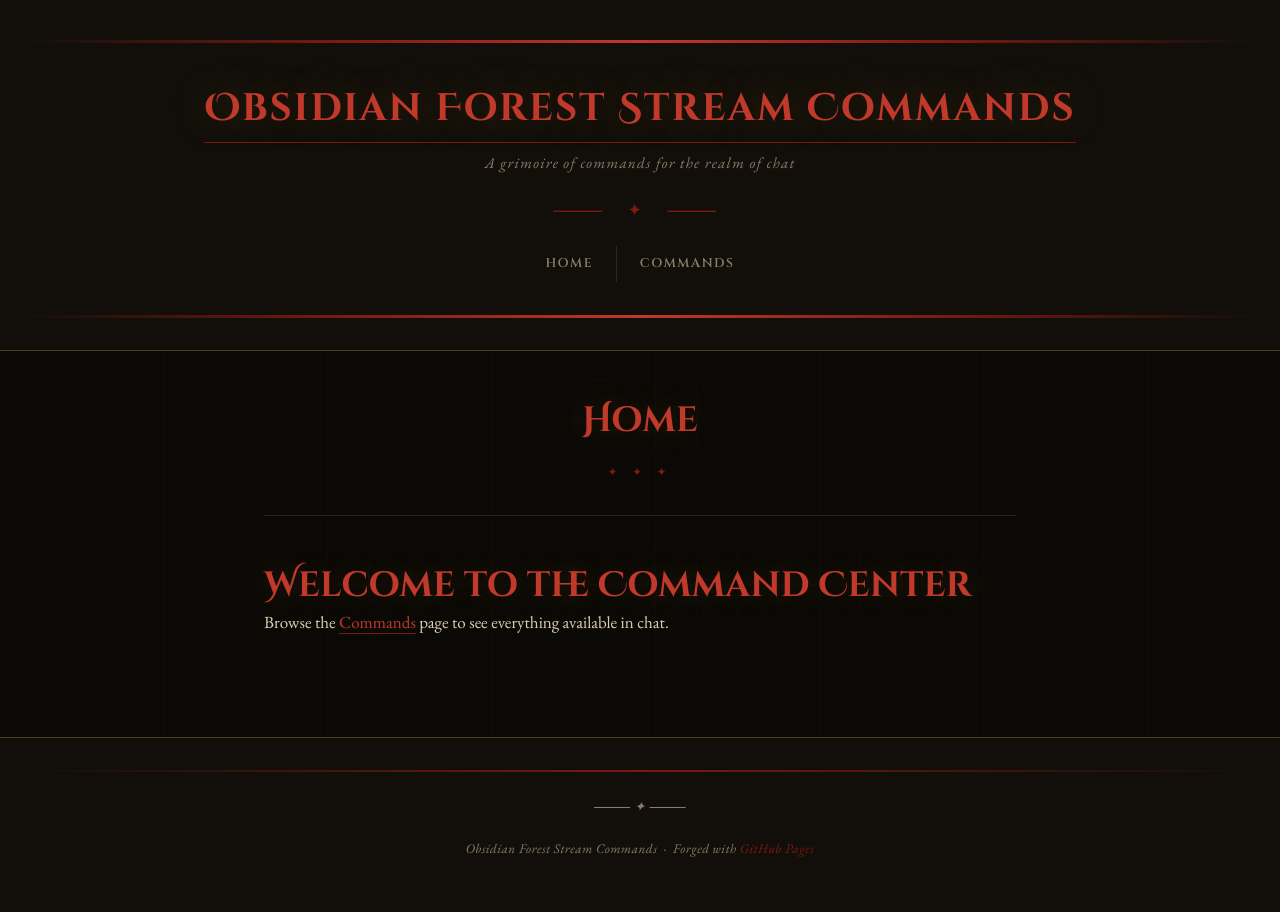
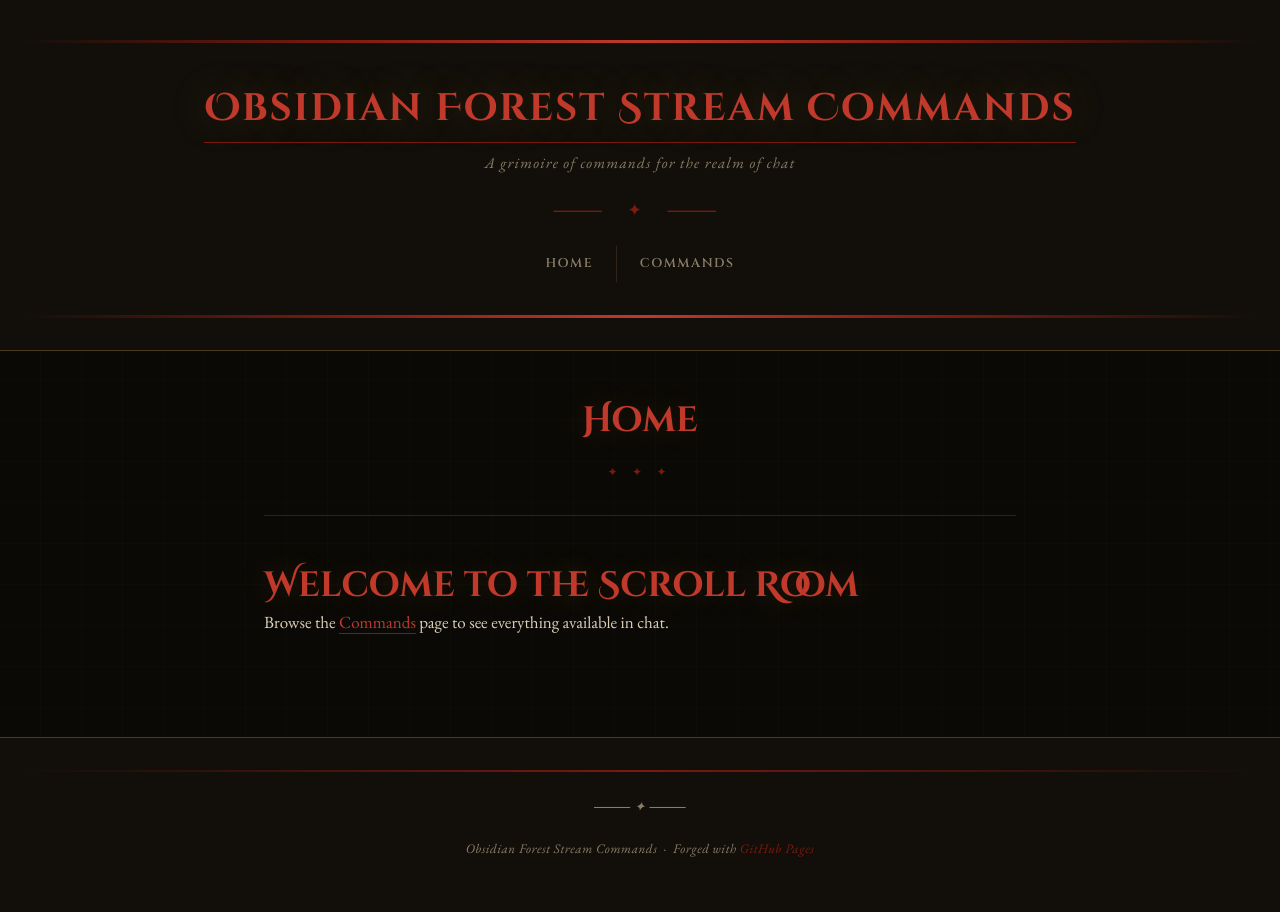
Before and after one commit to CrimsonDrow/crimsondrow.github.io, a Jekyll site: the page built from index.md, in a window 1280 px wide. Built offline with Jekyll 4.4.1, drawn with Linux system fonts in a browser that asks for light colours.

Commit message:
Update index.md
updated title

```diff
--- a/index.md
+++ b/index.md
@@ -3,6 +3,6 @@ layout: default
 title: Home
 ---
 
-# Welcome to the Command Center
+# Welcome to the Scroll Room
 
 Browse the [Commands](commands) page to see everything available in chat.
```
